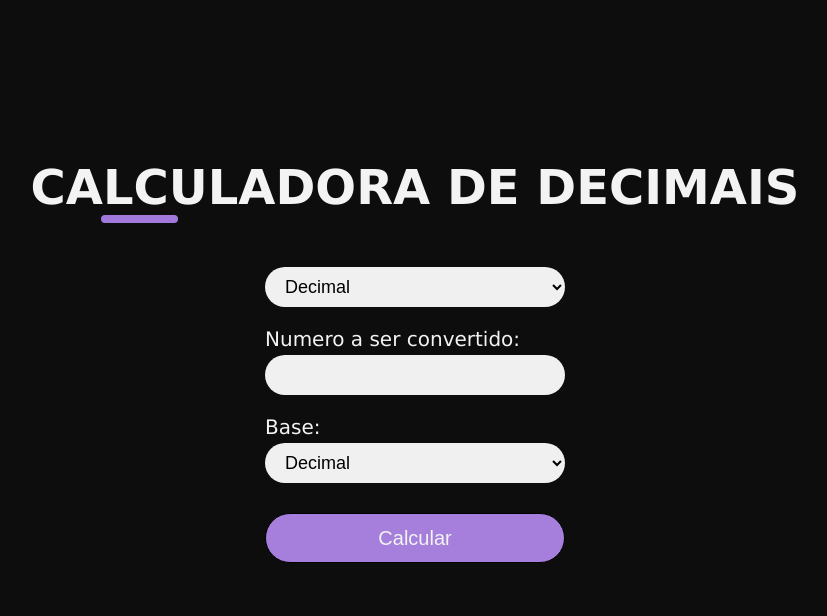
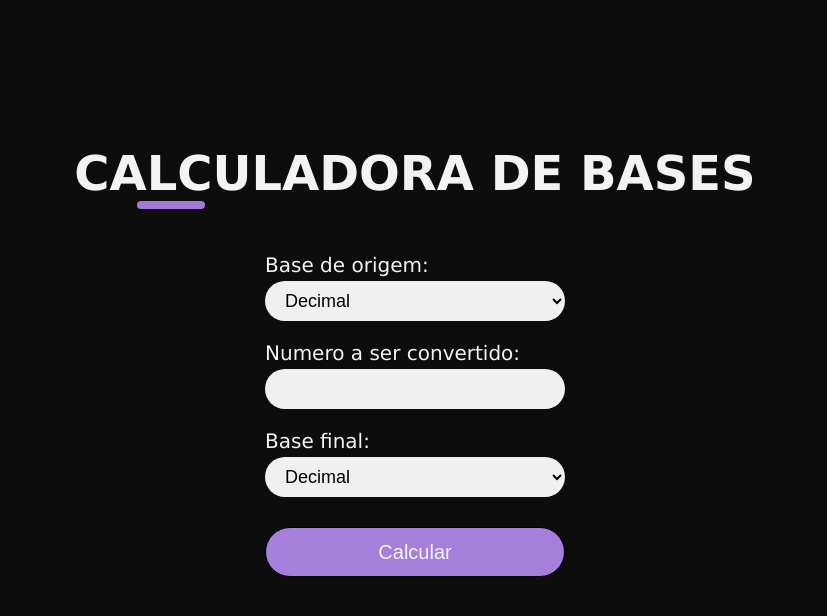
Before and after one commit to YuriOlivs/calculadora-de-bases, a plain HTML site: page index.html in a window 1280 px wide. Shown: the whole page, without its empty margins (225-1052 px from the left). Drawn offline with Linux system fonts and the light colour scheme.

Commit message:
atualizando labels

```diff
--- a/index.html
+++ b/index.html
@@ -9,9 +9,10 @@
 </head>
 <body>
    <div id="calculadora">
-         <h1>Calculadora de Decimais</h1>
+         <h1>Calculadora de Bases</h1>
 
          <label for="select_base_from">
+            Base de origem:
             <select name="base_original" id="select_base_from">
                <option value="decimal">Decimal</option>
                <option value="binario">Binário</option>
@@ -26,7 +27,7 @@
          </label>
 
          <label for="select_base_to">
-            Base:
+            Base final:
             <select name="bases" id="select_base_to">
                <option value="decimal">Decimal</option>
                <option value="binario">Binário</option>
```
